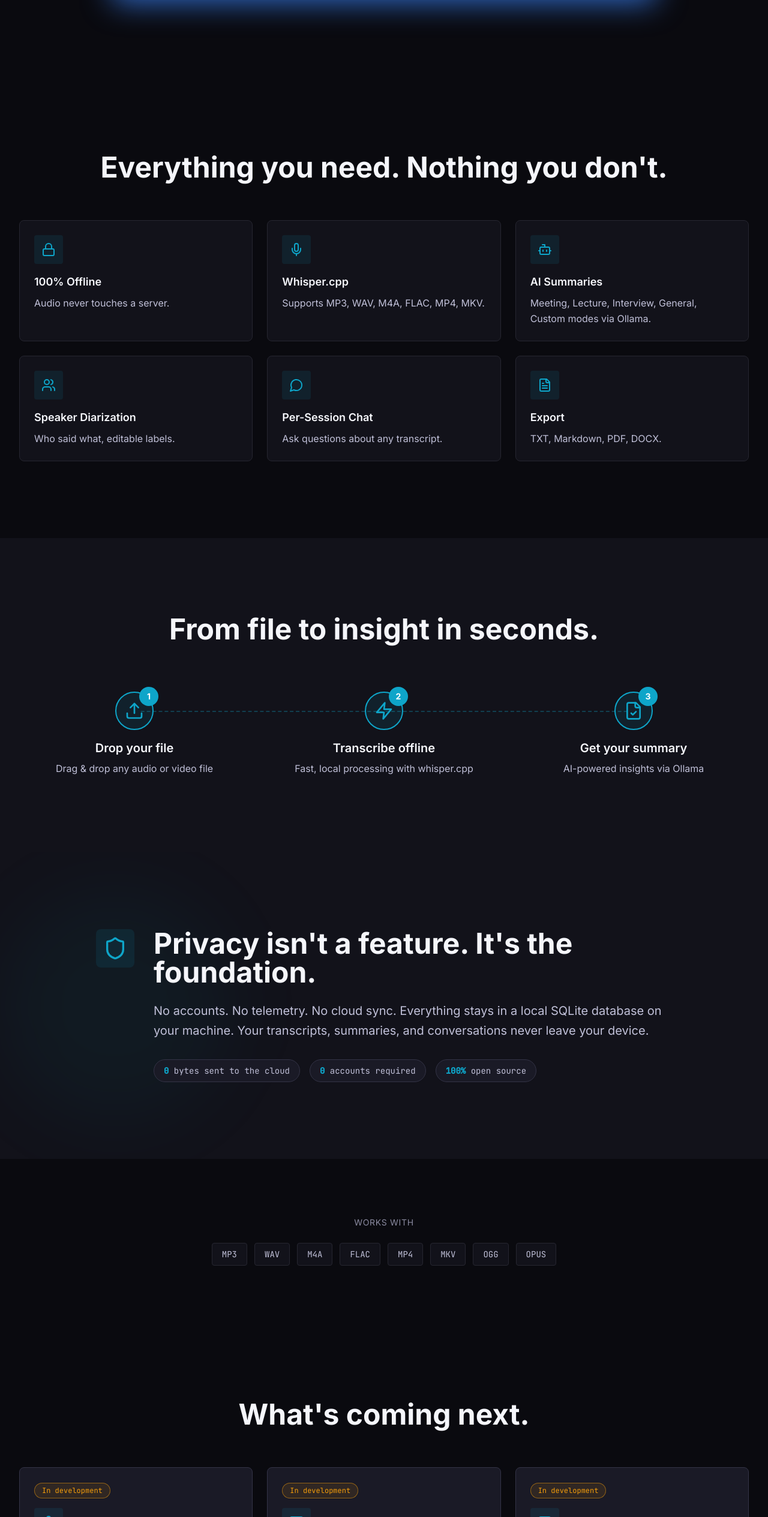
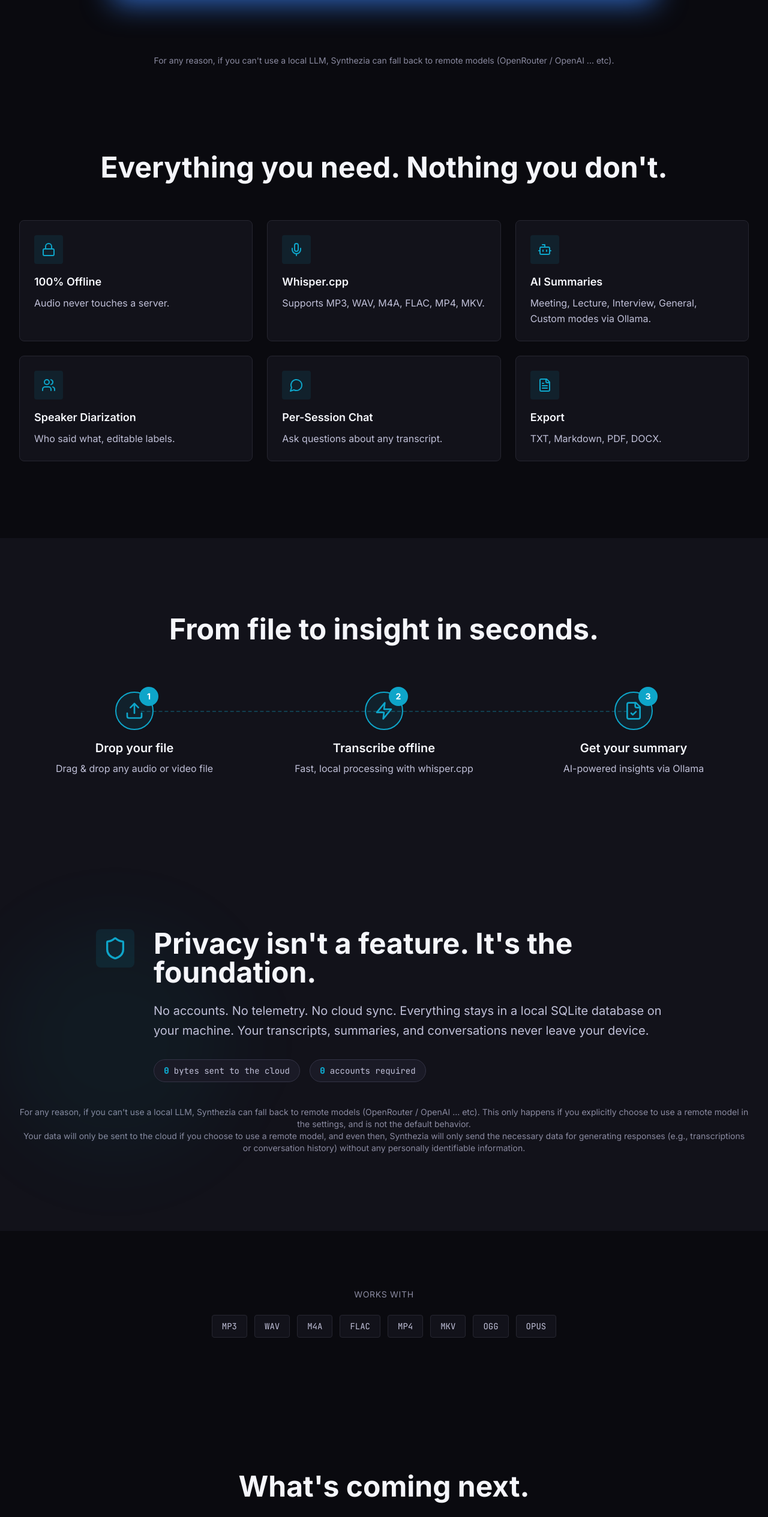
Before and after one commit to Synthezia/synthezia-landing, a React (Vite) app: page / in a window 1280 px wide. Shown: the part 1217-3746 px from the top of the page at 60% size. Built offline with nearby package versions, Linux system fonts and the light colour scheme; no server answers.

Commit message:
feat: update DownloadCTA heading and add fallback information in Privacy component

```diff
--- a/src/components/DownloadCTA.tsx
+++ b/src/components/DownloadCTA.tsx
@@ -14,11 +14,8 @@ export function DownloadCTA() {
         }`}
       >
         <h2 className="text-4xl sm:text-5xl font-bold text-text-primary mb-6">
-          Start transcribing — completely offline.
+          Ask your AI assistant on Discord
         </h2>
-        <p className="text-xl text-text-secondary mb-10">
-          Free. Open source. No account required.
-        </p>
 
         <a
           href={DISCORD_URL}
--- a/src/components/Hero.tsx
+++ b/src/components/Hero.tsx
@@ -83,6 +83,9 @@ export function Hero() {
           />
         </div>
       </div>
+      <p className="absolute bottom-4 text-sm text-text-muted">
+        For any reason, if you can't use a local LLM, Synthezia can fall back to remote models (OpenRouter / OpenAI ... etc).
+      </p>
     </section>
   );
 }
--- a/src/components/Privacy.tsx
+++ b/src/components/Privacy.tsx
@@ -1,17 +1,20 @@
-import { Shield } from 'lucide-react';
-import { useInView } from '../hooks/useInView';
+import { Shield } from "lucide-react";
+import { useInView } from "../hooks/useInView";
 
 export function Privacy() {
   const { ref, isInView } = useInView();
 
   return (
-    <section id="privacy" className="py-32 bg-bg-surface relative overflow-hidden">
+    <section
+      id="privacy"
+      className="py-32 bg-bg-surface relative overflow-hidden"
+    >
       <div className="absolute left-0 top-1/2 -translate-y-1/2 w-96 h-96 bg-primary-500/5 blur-3xl rounded-full" />
 
       <div
         ref={ref as React.RefObject<HTMLDivElement>}
         className={`relative z-10 max-w-5xl mx-auto px-4 sm:px-6 lg:px-8 transition-all duration-700 ${
-          isInView ? 'opacity-100 translate-y-0' : 'opacity-0 translate-y-8'
+          isInView ? "opacity-100 translate-y-0" : "opacity-0 translate-y-8"
         }`}
       >
         <div className="flex flex-col md:flex-row items-center md:items-start gap-8">
@@ -26,24 +29,32 @@ export function Privacy() {
               Privacy isn't a feature. It's the foundation.
             </h2>
             <p className="text-xl text-text-secondary mb-8 leading-relaxed">
-              No accounts. No telemetry. No cloud sync. Everything stays in a local SQLite database
-              on your machine. Your transcripts, summaries, and conversations never leave your device.
+              No accounts. No telemetry. No cloud sync. Everything stays in a
+              local SQLite database on your machine. Your transcripts,
+              summaries, and conversations never leave your device.
             </p>
 
             <div className="flex flex-wrap items-center justify-center md:justify-start gap-4">
               <div className="px-4 py-2 bg-bg-elevated border border-border-default rounded-full font-mono text-sm text-text-secondary">
-                <span className="text-primary-500 font-bold">0</span> bytes sent to the cloud
+                <span className="text-primary-500 font-bold">0</span> bytes sent
+                to the cloud
               </div>
               <div className="px-4 py-2 bg-bg-elevated border border-border-default rounded-full font-mono text-sm text-text-secondary">
-                <span className="text-primary-500 font-bold">0</span> accounts required
-              </div>
-              <div className="px-4 py-2 bg-bg-elevated border border-border-default rounded-full font-mono text-sm text-text-secondary">
-                <span className="text-primary-500 font-bold">100%</span> open source
+                <span className="text-primary-500 font-bold">0</span> accounts
+                required
               </div>
             </div>
           </div>
         </div>
       </div>
+      <div className="w-full mt-10 px-4 sm:px-6 lg:px-8">
+        <p className="text-sm text-text-muted text-center w-full">
+          For any reason, if you can't use a local LLM, Synthezia can fall back
+          to remote models (OpenRouter / OpenAI ... etc). This only happens if you explicitly choose to use a remote model in the settings, and is not the default behavior.
+          <br />
+          Your data will only be sent to the cloud if you choose to use a remote model, and even then, Synthezia will only send the necessary data for generating responses (e.g., transcriptions or conversation history) without any personally identifiable information.
+        </p>
+      </div>
     </section>
   );
 }
```
